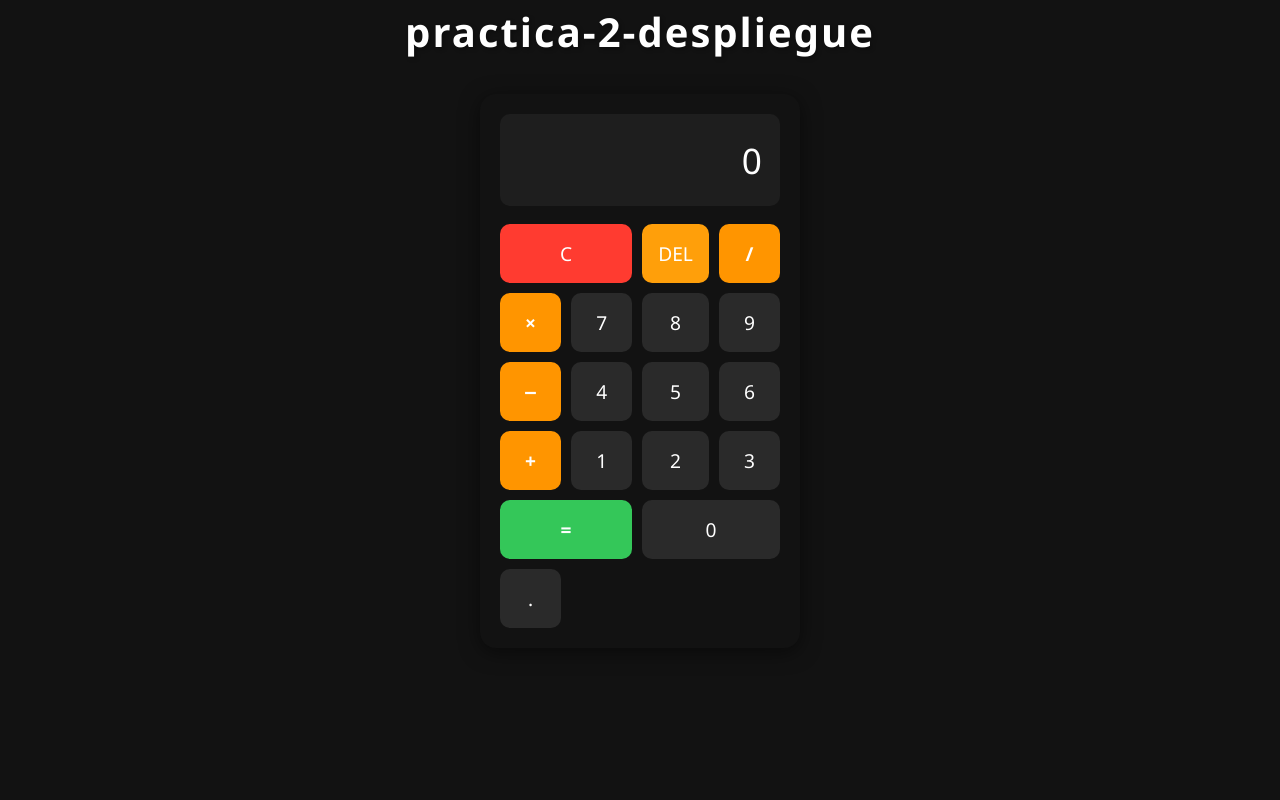
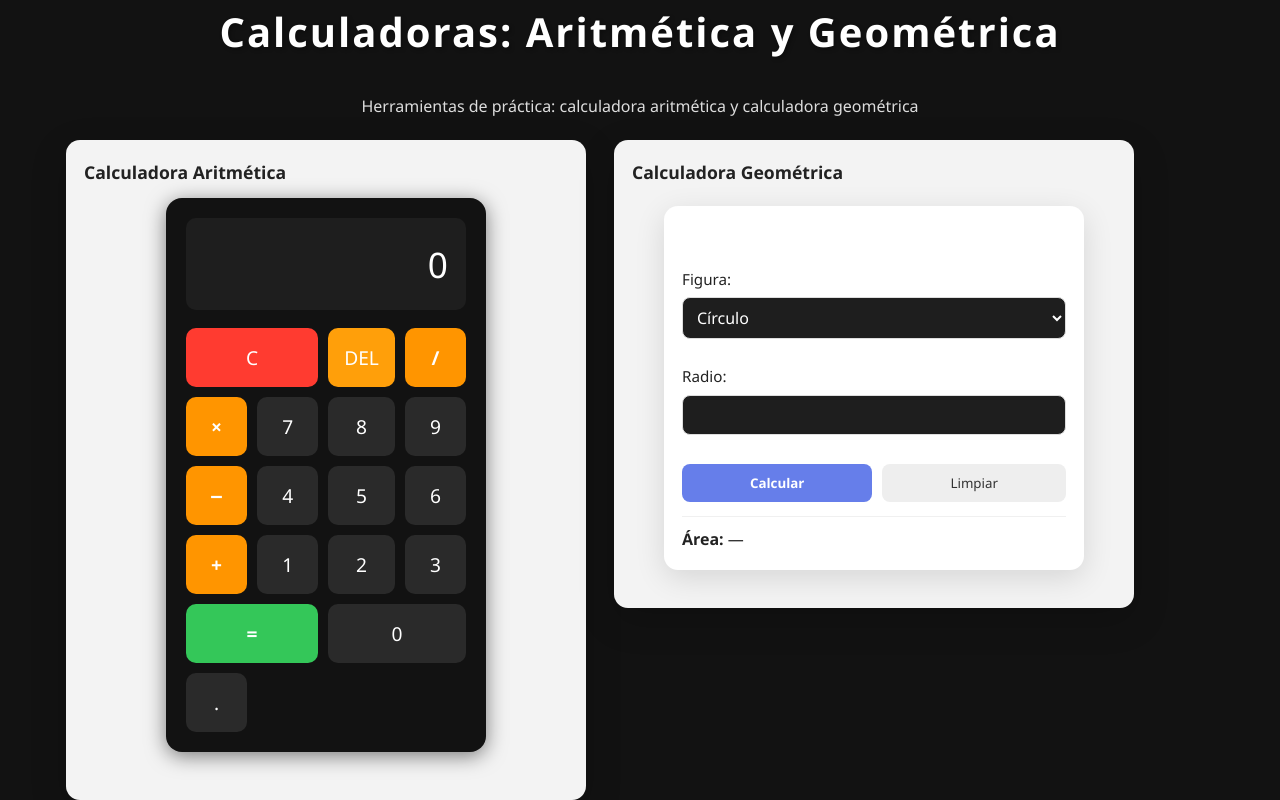
Before and after one commit to Antonio-DR99/practica-final, an Angular app: page / in a window 1280 px wide. Built offline with nearby package versions, Linux system fonts and the light colour scheme.

Commit message:
funcionamiento calculadora-geometrica

```diff
--- a/src/app/app.css
+++ b/src/app/app.css
@@ -38,3 +38,46 @@ h1 {
     margin-bottom: 20px;
   }
 }
+
+.app-header {
+  text-align: center;
+  margin-bottom: 18px;
+}
+
+.subtitle {
+  color: rgba(255,255,255,0.9);
+  margin-top: 6px;
+  margin-bottom: 20px;
+  font-size: 1rem;
+  opacity: 0.95;
+}
+
+.apps {
+  display: flex;
+  gap: 28px;
+  align-items: flex-start;
+  justify-content: center;
+  width: 100%;
+  max-width: 1200px;
+  padding: 0 12px;
+}
+
+.card {
+  background: rgba(255,255,255,0.95);
+  border-radius: 14px;
+  padding: 18px;
+  box-shadow: 0 12px 36px rgba(0,0,0,0.18);
+  flex: 1 1 420px;
+  max-width: 520px;
+}
+
+.card-title {
+  margin: 0 0 12px 0;
+  font-size: 1.1rem;
+  color: #222;
+}
+
+@media (max-width: 900px) {
+  .apps { flex-direction: column; gap: 18px; }
+  .card { max-width: 100%; }
+}
--- a/src/app/app.html
+++ b/src/app/app.html
@@ -1,3 +1,18 @@
-<h1>{{ title() }}</h1>
-<app-calculadora></app-calculadora>
+<header class="app-header">
+	<h1>{{ title() }}</h1>
+	<p class="subtitle">Herramientas de práctica: calculadora aritmética y calculadora geométrica</p>
+</header>
+
+<main class="apps">
+	<section class="card">
+		<h3 class="card-title">Calculadora Aritmética</h3>
+		<app-calculadora></app-calculadora>
+	</section>
+
+	<section class="card">
+		<h3 class="card-title">Calculadora Geométrica</h3>
+		<app-calculadora-geometrica></app-calculadora-geometrica>
+	</section>
+</main>
+
 <router-outlet />
--- a/src/app/app.ts
+++ b/src/app/app.ts
@@ -1,13 +1,14 @@
 import { Component, signal } from '@angular/core';
 import { RouterOutlet } from '@angular/router';
 import { CalculadoraComponent } from './calculadora/calculadora';
+import { CalculadoraGeometricaComponent } from './calculadora-geometrica/calculadora-geometrica';
 
 @Component({
   selector: 'app-root',
-  imports: [RouterOutlet, CalculadoraComponent],
+  imports: [RouterOutlet, CalculadoraComponent, CalculadoraGeometricaComponent],
   templateUrl: './app.html',
-  styleUrl: './app.css'
+  styleUrls: ['./app.css']
 })
 export class App {
-  protected readonly title = signal('practica-2-despliegue');
+  protected readonly title = signal('Calculadoras: Aritmética y Geométrica');
 }
--- a/src/app/calculadora-geometrica/calculadora-geometrica.css
+++ b/src/app/calculadora-geometrica/calculadora-geometrica.css
@@ -0,0 +1,76 @@
+.geo-calculator {
+	width: 100%;
+	max-width: 420px;
+	background: #ffffff;
+	border-radius: 14px;
+	padding: 18px;
+	box-shadow: 0 8px 30px rgba(0, 0, 0, 0.12);
+	margin: 20px auto;
+	color: #222;
+}
+
+.geo-calculator h2 {
+	margin-bottom: 10px;
+	font-size: 1.3rem;
+}
+
+.geo-calculator label {
+	display: block;
+	margin-top: 10px;
+	font-size: 0.95rem;
+}
+
+.geo-calculator input,
+.geo-calculator select {
+	width: 100%;
+	padding: 8px 10px;
+	margin-top: 6px;
+	border-radius: 8px;
+	border: 1px solid #ddd;
+	font-size: 1rem;
+}
+
+.geo-calculator .muted {
+	font-size: 0.85rem;
+	color: #666;
+	margin-top: 8px;
+}
+
+.actions {
+	display: flex;
+	gap: 10px;
+	margin-top: 14px;
+}
+
+.btn-calc {
+	flex: 1 1 auto;
+	background: #667eea;
+	color: #fff;
+	border: none;
+	padding: 10px 12px;
+	border-radius: 8px;
+	cursor: pointer;
+	font-weight: 700;
+}
+
+.btn-reset {
+	flex: 1 1 auto;
+	background: #eee;
+	color: #333;
+	border: none;
+	padding: 10px 12px;
+	border-radius: 8px;
+	cursor: pointer;
+}
+
+.results {
+	margin-top: 14px;
+	padding-top: 10px;
+	border-top: 1px solid #f0f0f0;
+	font-size: 1rem;
+}
+
+@media (max-width: 480px) {
+	.geo-calculator { padding: 14px; }
+	.actions { flex-direction: column; }
+}
--- a/src/app/calculadora-geometrica/calculadora-geometrica.html
+++ b/src/app/calculadora-geometrica/calculadora-geometrica.html
@@ -1 +1,50 @@
-<p>calculadora-geometrica works!</p>
+<div class="geo-calculator">
+	<h2>Calculadora Geométrica</h2>
+
+	<label for="shape">Figura:</label>
+	<select id="shape" (change)="setShape($any($event.target).value)">
+		<option value="circle">Círculo</option>
+		<option value="rectangle">Rectángulo</option>
+		<option value="square">Cuadrado</option>
+		<option value="triangle">Triángulo</option>
+	</select>
+
+	<div class="inputs">
+		<!-- Círculo -->
+		<div *ngIf="selected === 'circle'">
+			<label>Radio:</label>
+			<input type="number" step="any" [value]="radius" (input)="radius = $any($event.target).value" />
+		</div>
+
+		<!-- Rectángulo -->
+		<div *ngIf="selected === 'rectangle'">
+			<label>Ancho:</label>
+			<input type="number" step="any" [value]="width" (input)="width = $any($event.target).value" />
+			<label>Alto:</label>
+			<input type="number" step="any" [value]="height" (input)="height = $any($event.target).value" />
+		</div>
+
+		<!-- Cuadrado -->
+		<div *ngIf="selected === 'square'">
+			<label>Lado:</label>
+			<input type="number" step="any" [value]="side" (input)="side = $any($event.target).value" />
+		</div>
+
+		<!-- Triángulo -->
+		<div *ngIf="selected === 'triangle'">
+			<label>Base (para área):</label>
+			<input type="number" step="any" [value]="width" (input)="width = $any($event.target).value" />
+			<label>Altura (para área):</label>
+			<input type="number" step="any" [value]="height" (input)="height = $any($event.target).value" />
+		</div>
+	</div>
+
+	<div class="actions">
+		<button (click)="calculate()" class="btn-calc">Calcular</button>
+		<button (click)="resetInputs()" class="btn-reset">Limpiar</button>
+	</div>
+
+	<div class="results">
+		<div><strong>Área:</strong> {{ resultArea ?? '—' }}</div>
+	</div>
+</div>
--- a/src/app/calculadora-geometrica/calculadora-geometrica.ts
+++ b/src/app/calculadora-geometrica/calculadora-geometrica.ts
@@ -1,11 +1,97 @@
 import { Component } from '@angular/core';
+import { CommonModule } from '@angular/common';
+
+type Shape = 'circle' | 'rectangle' | 'square' | 'triangle';
 
 @Component({
   selector: 'app-calculadora-geometrica',
-  imports: [],
+  standalone: true,
+  imports: [CommonModule],
   templateUrl: './calculadora-geometrica.html',
-  styleUrl: './calculadora-geometrica.css',
+  styleUrls: ['./calculadora-geometrica.css'],
 })
-export class CalculadoraGeometrica {
+export class CalculadoraGeometricaComponent {
+  selected: Shape = 'circle';
 
+  radius = '';
+  width = '';
+  height = '';
+  side = '';
+  a = '';
+  b = '';
+  c = '';
+
+  resultArea: string | null = null;
+
+  setShape(s: string) {
+    this.selected = s as Shape;
+    this.clearResults();
+  }
+
+  clearResults() {
+    this.resultArea = null;
+  }
+
+  parse(v: string) {
+    const n = parseFloat(v);
+    return Number.isFinite(n) ? n : NaN;
+  }
+
+  calculate() {
+    this.clearResults();
+    switch (this.selected) {
+      case 'circle': {
+        const r = this.parse(this.radius);
+        if (isNaN(r) || r < 0) {
+          this.resultArea = 'Entrada inválida';
+          return;
+        }
+        const area = Math.PI * r * r;
+        this.resultArea = area.toFixed(4);
+        return;
+      }
+      case 'rectangle': {
+        const w = this.parse(this.width);
+        const h = this.parse(this.height);
+        if (isNaN(w) || isNaN(h) || w < 0 || h < 0) {
+          this.resultArea = 'Entrada inválida';
+          return;
+        }
+        const area = w * h;
+        this.resultArea = area.toFixed(4);
+        return;
+      }
+      case 'square': {
+        const s = this.parse(this.side);
+        if (isNaN(s) || s < 0) {
+          this.resultArea = 'Entrada inválida';
+          return;
+        }
+        this.resultArea = (s * s).toFixed(4);
+        return;
+      }
+      case 'triangle': {
+        const base = this.parse(this.width);
+        const height = this.parse(this.height);
+        if (!isNaN(base) && !isNaN(height) && base >= 0 && height >= 0) {
+          const area = 0.5 * base * height;
+          this.resultArea = area.toFixed(4);
+        } else {
+          this.resultArea = 'Proporcione base y altura válidas';
+        }
+        return;
+      }
+    }
+  }
+
+  resetInputs() {
+    this.radius = '';
+    this.width = '';
+    this.height = '';
+    this.side = '';
+    this.a = '';
+    this.b = '';
+    this.c = '';
+    this.clearResults();
+  }
 }
--- a/src/app/calculadora/calculadora.ts
+++ b/src/app/calculadora/calculadora.ts
@@ -4,7 +4,7 @@ import { Component } from '@angular/core';
   selector: 'app-calculadora',
   standalone: true,
   templateUrl: './calculadora.html',
-  styleUrl: './calculadora.css',
+  styleUrls: ['./calculadora.css'],
 })
 export class CalculadoraComponent {
   display = '';
```
